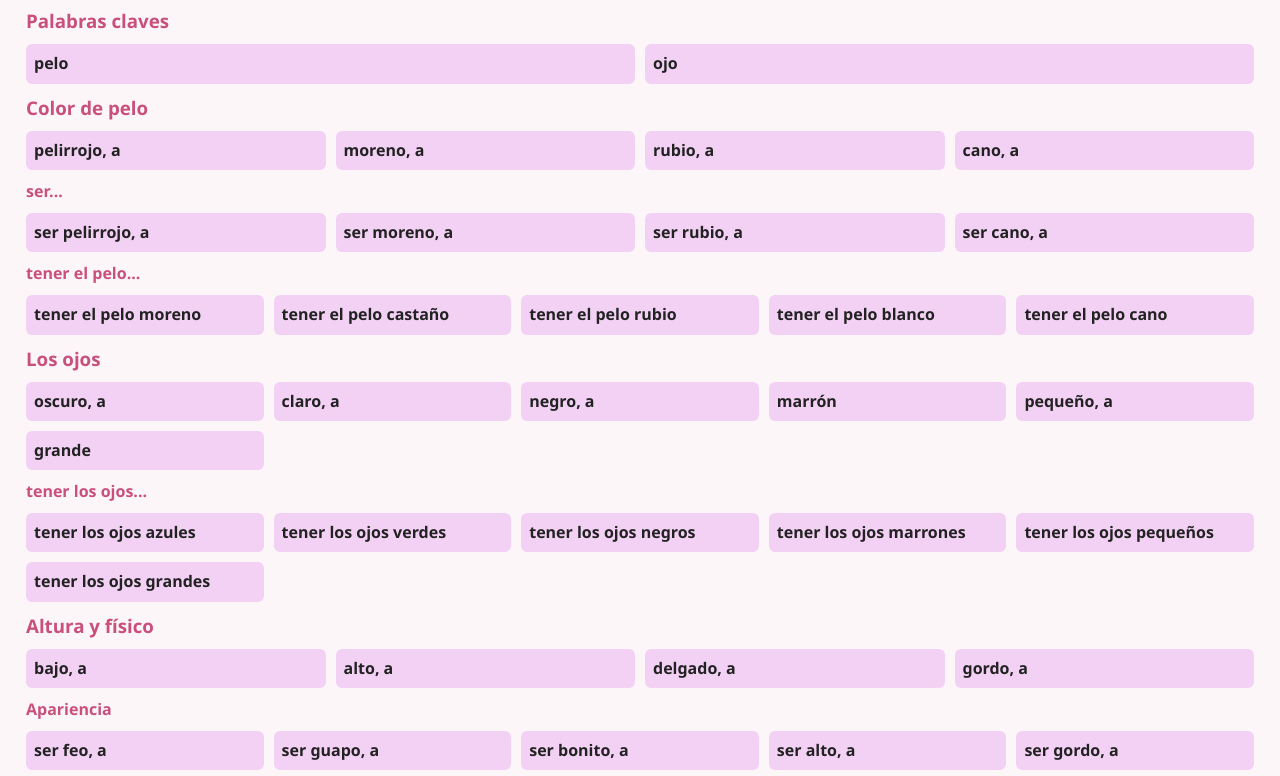
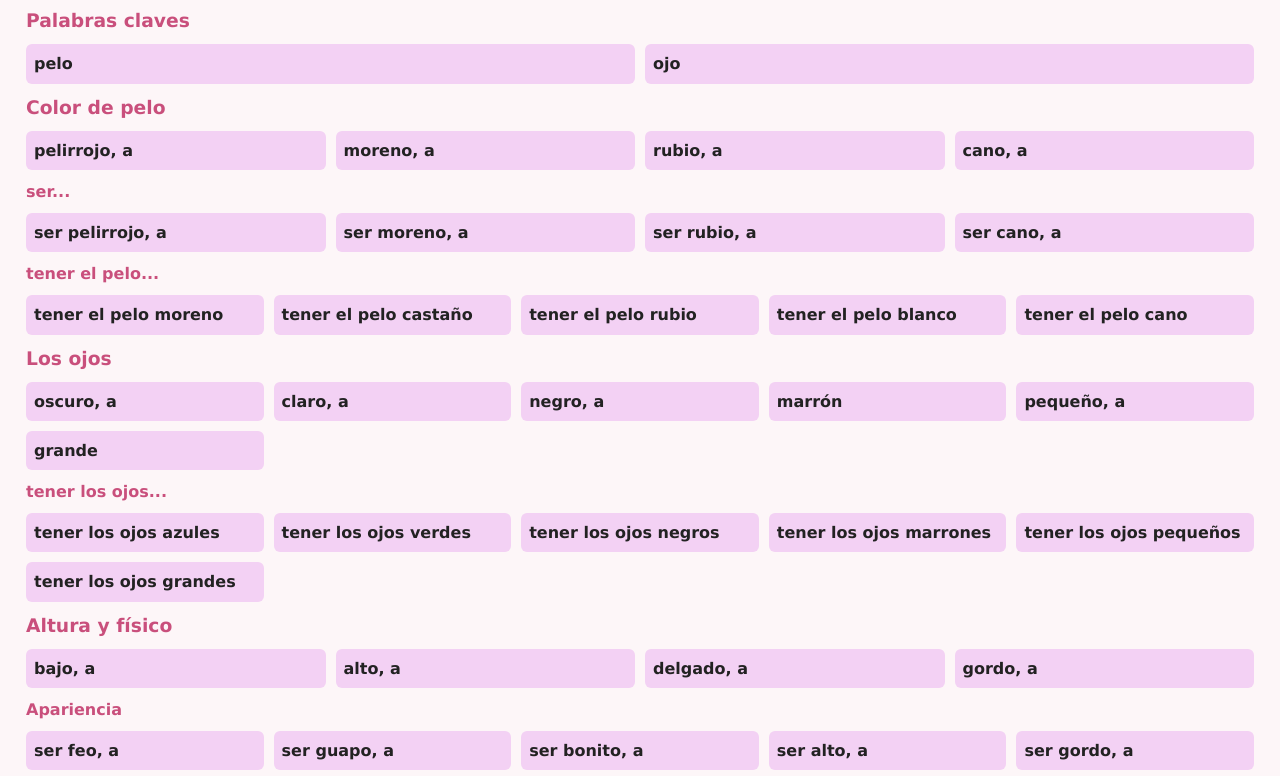
Before and after one commit to wdvdje/span1-v-iii-a, a plain HTML site: page index.html in a window 1280 px wide. Shown: the part 130-906 px from the top of the page. Drawn offline with Linux system fonts and the light colour scheme.

Commit message:
Add files via upload

```diff
--- a/index.html
+++ b/index.html
@@ -8,8 +8,11 @@
     :root{
       --bg:#fdf6f8; --card:#f3d1f4; --card-hover:#e9b3e9; --accent:#c94f7c; --muted:#555;
     }
-    body{font-family:Segoe UI, Roboto, Arial, sans-serif;background:var(--bg);color:#222;padding:18px;line-height:1.45}
-    h1,h2,h3,h4{color:var(--accent);margin:10px 0}
+    /* use Verdana as the primary UI font */
+    body{font-family:Verdana, Geneva, sans-serif;background:var(--bg);color:#222;padding:18px;line-height:1.45}
+    /* center main headings (h1, h2) and keep smaller headings left-aligned */
+    h1,h2{color:var(--accent);margin:10px 0;text-align:center}
+    h3,h4{color:var(--accent);margin:10px 0}
     .section{margin-bottom:18px}
     .grid{display:grid;grid-template-columns:repeat(auto-fit,minmax(220px,1fr));gap:10px}
     .vocab-item{background:var(--card);padding:8px;border-radius:6px;cursor:pointer;user-select:none}
```
